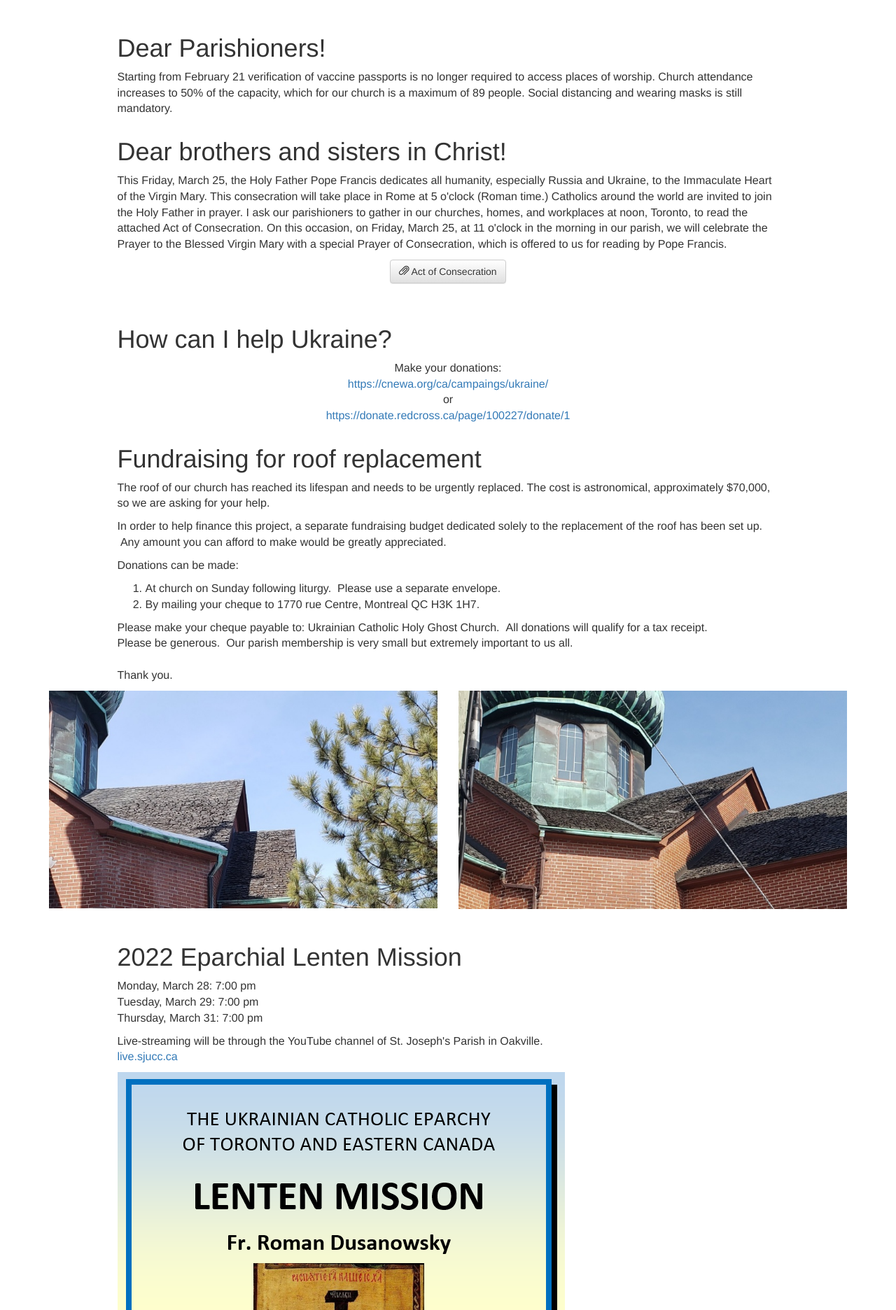
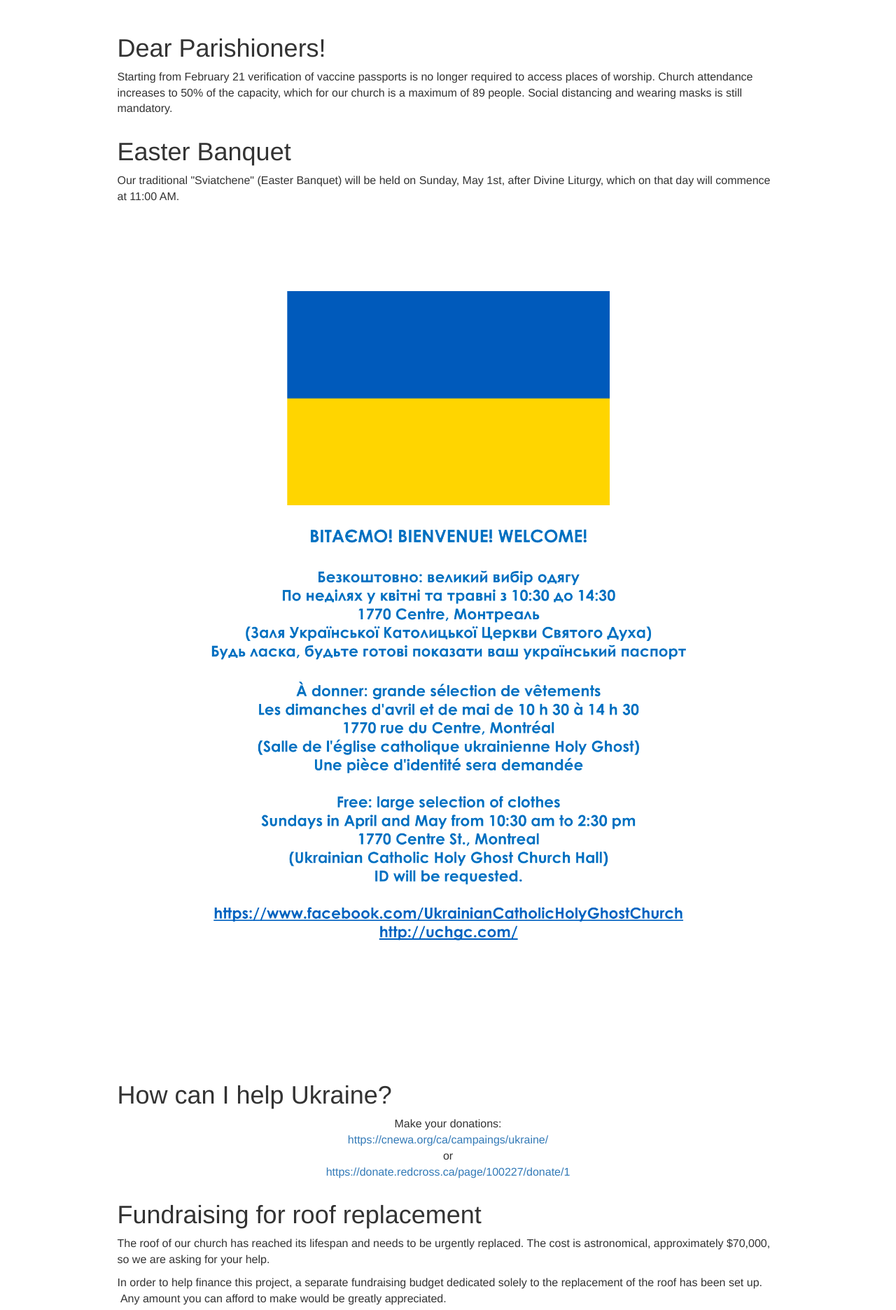
Before and after one commit to Netopya/UCHGC-Website, a PHP site: page / in a window 1280 px wide. Shown: the part 675-2547 px from the top of the page at 70% size. Run offline with PHP 8.4, Linux system fonts and the light colour scheme; some libraries are stand-ins or nearby versions.

Commit message:
Easter updates

```diff
--- a/index.php
+++ b/index.php
@@ -78,55 +78,6 @@
                     </div>
                 </div>
 
-                <div class="row">
-                    <div class="col-lg-10 col-lg-offset-1">
-                        <?php getContent('peace_prayer'); ?>
-                    </div>
-                </div>
-
-                <div class="row">
-                    <div class="col-lg-10 col-lg-offset-1">
-                        <?php getContent('uk_help'); ?>
-                    </div>
-                </div>
-
-                <div class="row">
-                    <div class="col-lg-10 col-lg-offset-1">
-                        <?php getContent('roof'); ?>
-                    </div>
-                    <div class="col-xs-12 col-md-6">
-                        <img class="img-responsive" src="images/thub_20220315_115315.jpg" style="margin-bottom: 30px;"/>
-                    </div>
-                    <div class="col-xs-12 col-md-6">
-                        <img class="img-responsive" src="images/thub_20220315_115419.jpg" />
-                    </div>
-                </div>
-
-                <div class="row">
-                    <div class="col-lg-10 col-lg-offset-1">
-                        <?php getContent('lenten_mission_2022'); ?>
-                    </div>
-                </div>
-
-                <div class="row">
-                    <div class="col-lg-10 col-lg-offset-1">
-                        <?php getContent('aid'); ?>
-                    </div>
-                </div>
-
-                <!-- <div class="row">
-                    <div class="col-lg-10 col-lg-offset-1">
-                        <h1><?php echo $gr2013_title[$refined_laguage]; ?></h1>
-                        <p><?php echo $gr2013_content[$refined_laguage]; ?></p>
-                    </div>
-                </div> -->
-                <!-- <div class="row">
-                    <div class="col-lg-10 col-lg-offset-1">
-                        <h1><?php echo $corona2_title[$refined_laguage]; ?></h1>
-                        <?php echo $corona2_content[$refined_laguage]; ?>
-                    </div>
-                </div> -->
-
                 <!-- <div class="row">
                     <div class="col-lg-10 col-lg-offset-1">
                         <h1><?php echo $e_t[$refined_laguage]; ?></h1>
@@ -151,7 +102,54 @@
                             </div>
                         </div>
                     </div>
+                </div>  -->
+
+                <div class="row">
+                    <div class="col-lg-10 col-lg-offset-1">
+                        <h1><?php echo $eb_h[$refined_laguage]; ?></h1>
+                        <p><?php echo $eb_t[$refined_laguage]; ?></p>
+                    </div>
+                </div>
+
+                <div class="row">
+                    <div class="col-lg-10 col-lg-offset-1">
+                        <img class="img-responsive" src="images/Centredaccueilukrainien_dons-1.png" />
+                    </div>
+                </div>
+
+                <div class="row">
+                    <div class="col-lg-10 col-lg-offset-1">
+                        <?php getContent('uk_help'); ?>
+                    </div>
+                </div>
+
+                <div class="row">
+                    <div class="col-lg-10 col-lg-offset-1">
+                        <?php getContent('roof'); ?>
+                    </div>
+                    <div class="col-xs-12 col-md-6">
+                        <img class="img-responsive" src="images/thub_20220315_115315.jpg" style="margin-bottom: 30px;"/>
+                    </div>
+                    <div class="col-xs-12 col-md-6">
+                        <img class="img-responsive" src="images/thub_20220315_115419.jpg" />
+                    </div>
+                </div>
+
+
+                <!-- <div class="row">
+                    <div class="col-lg-10 col-lg-offset-1">
+                        <h1><?php echo $gr2013_title[$refined_laguage]; ?></h1>
+                        <p><?php echo $gr2013_content[$refined_laguage]; ?></p>
+                    </div>
                 </div> -->
+                <!-- <div class="row">
+                    <div class="col-lg-10 col-lg-offset-1">
+                        <h1><?php echo $corona2_title[$refined_laguage]; ?></h1>
+                        <?php echo $corona2_content[$refined_laguage]; ?>
+                    </div>
+                </div> -->
+
+
 
                 <!-- <div class="row">
                     <div class="col-lg-10 col-lg-offset-1">
@@ -260,13 +258,7 @@
                         <p style="text-indent: 0px;text-align: center;"><?php echo $lent2013_text[$refined_laguage]; ?></p>
                     </div>
                 </div>-->
-                <!--
-                <div class="row">
-                    <div class="col-lg-10 col-lg-offset-1">
-                        <h1><?php echo $eb_h[$refined_laguage]; ?></h1>
-                        <p><?php echo $eb_t[$refined_laguage]; ?></p>
-                    </div>
-                </div>-->
+
             </div>
         </div>
         <div id="footer">
--- a/opening_php.php
+++ b/opening_php.php
@@ -359,21 +359,21 @@
     $lent2013_title = array("Lenten Mission","Le recueillement du carême","Великопостні Реколекції");
     $lent2013_text = array("Schedule of Lenten Mission in our parish:<br/>Thursday March 15th - 10am<br/>Friday March 16th – 7pm<br/>Saturday March 17th – 10am<br/>Our guest speaker will be Fr. Ihor Oshchipko","Le recueillement du carême dans notre paroisse aura lieu selon l'horaire suivant:<br/>Jeudi 15 mars - 10:00<br/>Vendredi 16 mars – 19:00<br/>Samedi 17 mars 10:00<br/>Le recueillement va se faire par le père Ihor Oshchipko","Великопостні Реколекції в нашій парафії відбудуться за наступним розпорядком:<br/>четвер 15 березень - 10 год. рано<br/>пятниця 17 березень - 7  год.Вечора<br/>Субота 18 березень - 10 год.рано.<br/>Реколекції буде провадити о. Ігор Ощіпко");
 
-    $e_t = array("Easter Weekend Schedule","Calendrier de la fin de semaine Pascale","Великодній тиждень розклад");
+    $e_t = array("Easter Week Schedule","Calendrier de la semaine Pascale","Великодній тиждень розклад");
 
-    $e_2d = array("Sunday, March 28th<br/>9:00 AM","Dimanche le 28 mars</br>9:00h","НЕДІЛЯ,25 березня</br>9:00");
+    $e_2d = array("Sunday, April 10th<br/>11:00 AM","Dimanche le 10 avril</br>11:00h","НЕДІЛЯ,10 квітня</br>11:00");
     $e_2t = array("Divine Liturgy and blessing of \"Loza\"","Liturgie divine et la bénédiction des «Loza»","Святкова Служба Божа і освячення лози");
-    $e_3d = array("Friday, April 2nd<br/>5:00 PM","Vendredi le 2 avril</br>17:00","П‘ЯТНИЦЯ, 2 квітня</br>17:00");
+    $e_3d = array("Friday, April 15th<br/>5:00 PM","Vendredi le 15 avril</br>17:00","П‘ЯТНИЦЯ, 15 квітня</br>17:00");
     $e_3t = array("Vespers,  procession with \"Plashchanycia\"<br>(<strong>attention</strong>: kissing and touching of \"Plashchanytsia\" is not allowed)"," Vêpres, procession avec «Plashchanycia»<br>(<strong>Remarque</strong>: embrasser et toucher le «Plashchanycia» n'est pas autorisé)","Вечірня   з виносом  Плащениці<br>(<strong>заувага</strong>: не дозволяється цілування і доторкання до Плащениці)");
     $e_4d = array("Saturday, April 27th<br/>5:00 PM","Samedi le 27 avril<br/>17:00h","СУБОТА, 27 квітня<br/>17:00");
     $e_4t = array("Blessing of \"Pascha\"  (Easter Baskets) *one time only...in our parish hall, 1770 Centre St.","Bénédiction des «Pacha» (Paniers de Pâques), 1770 rue Centre","свячення Пасок  (один раз ! ),1770 Centre St.");
-    $e_5d = array("Sunday, April 4th<br/>Ressurection of Our Lord","Dimanche le 4 avril</br>Résurrection de Notre-Seigneur","НЕДІЛЯ, 4 квітня</br>Воскресіння Господнє – Пасха");
+    $e_5d = array("Sunday, April 17th<br/>Ressurection of Our Lord","Dimanche le 17 avril</br>Résurrection de Notre-Seigneur","НЕДІЛЯ, 17 квітня</br>Воскресіння Господнє – Пасха");
     $e_5t = array("11:00 AM - Paschal Divine Liturgy and blessing of \"Paska\" in church","11:00 -- Liturgie divine Pascale et Bénédiction des «Pacha» à l'église","11:00 Пасхальна Служба Божа і свячення пасочок в храмі");
     $e_6d = array("Monday, April 29th<br/>9:00 AM","Lundi le 29 avril</br>9:00h","ПОНЕДІЛОК, 29 квітня</br>9:00");
     $e_6t = array("Bright Monday -- Divine Liturgy","Lumineux Lundi - liturgie divine","СВІТЛИЙ ПОНЕДІЛОК");
 
     $eb_h = array("Easter Banquet","Banquet Pâques","СПІЛЬНЕ ПАРАФІЯЛЬНЕ СВЯЧЕНЕ");
-    $eb_t = array("Our traditional \"Sviatchene\" (Easter Banquet) will be held on Sunday, May 5th, after Divine Liturgy, which on that day will commence at 11:00 AM.","Notre traditionnelle «Sviatchene» (Banquet Pâques) aura lieu le dimanche 5 mai, après la divine liturgie qui commencera cette journée, à 11 h.","СПІЛЬНЕ ПАРАФІЯЛЬНЕ СВЯЧЕНЕ  відбудеться  в  Неділю, 5 травень по Службі Божій. В цей день Служба Божа служитиметься о 11:00");
+    $eb_t = array("Our traditional \"Sviatchene\" (Easter Banquet) will be held on Sunday, May 1st, after Divine Liturgy, which on that day will commence at 11:00 AM.","Notre traditionnelle «Sviatchene» (Banquet Pâques) aura lieu le dimanche 1 mai, après la divine liturgie qui commencera cette journée, à 11 h.","СПІЛЬНЕ ПАРАФІЯЛЬНЕ СВЯЧЕНЕ  відбудеться  в  Неділю, 1 травня по Службі Божій. В цей день Служба Божа служитиметься о 11:00");
 
 	$gr2013_title = array("Ukrainian Catholic Green Sunday Memorial Service","Service commémoratif catholique du dimanche vert ukrainien","Неділя Зіслання Святого Духа похід і соборна панахида на цвинтарі");
 	$gr2013_content = array("As of Monday, May 17 to Saturday May 22, inclusive, the priests of the Montreal deanery will be celebrating \"panachydas\" at the Ukrainian section of the Notre Dame de Neiges cemetery.<br>
```
Also changed, not shown: content/song_workshop/en.html (added, +8 -0 lines), content/song_workshop/fr.html (added, +8 -0 lines), content/song_workshop/uk.html (added, +7 -0 lines), images/20221024_1.png (added), images/Centredaccueilukrainien_dons-1.png (added).
